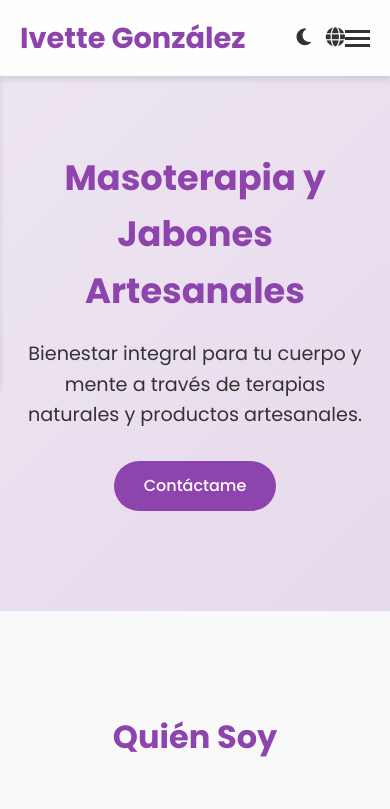
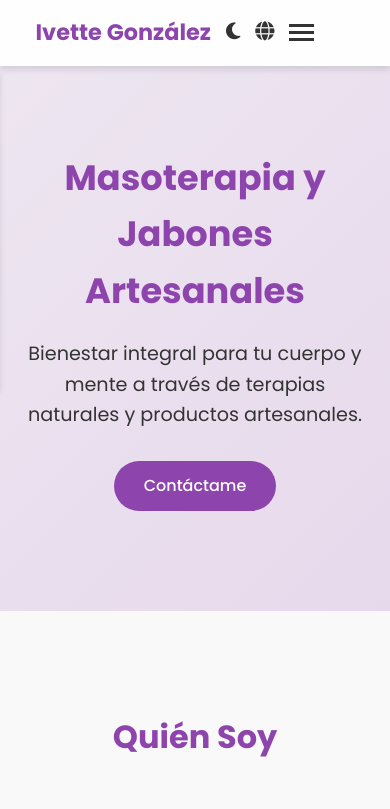
Before and after one commit to Iyov/IvetteGonzalez.cl, a plain HTML site: page index.html in a window 390 px wide. Shown: the top 809 px of the page. Drawn offline with Linux system fonts and the light colour scheme.

Commit message:
Fix errors

```diff
--- a/css/index.css
+++ b/css/index.css
@@ -115,6 +115,7 @@ header {
     background-color: var(--text-color);
     margin: 2px 0;
     transition: var(--transition);
+    margin-left: 15px;
 }
 
 section {
@@ -407,6 +408,27 @@ footer {
 
 /* Responsive styles */
 @media (max-width: 768px) {
+    .header-content {
+        display: flex;
+        justify-content: center;
+        align-items: flex-start;
+        padding: 15px 0;
+        margin-left: -40px;
+    }
+
+    .logo {
+        font-size: 1.4rem;
+        font-weight: 700;
+        color: var(--primary-color);
+        text-decoration: none;
+    }
+
+    .controls {
+        display: flex;
+        align-items: center;
+        padding-top: 6px;
+    }
+
     .nav-links {
         position: fixed;
         top: 70px;
--- a/js/index.js
+++ b/js/index.js
@@ -76,8 +76,17 @@ function switchLanguage(lang) {
         }
     });
 
-    // Actualizar tooltips
-    updateTooltip(themeToggleBtn, lang);
+    // Actualizar botones de tema e idioma
+    //updateTooltip(themeToggleBtn, lang); // Fix error 2025-09-10
+    if (document.body.classList.contains('dark-mode')) {
+        themeToggleBtn.innerHTML = '<i class="fas fa-sun"></i>';
+        localStorage.setItem('theme', 'dark');
+        updateTooltip(themeToggleBtn, lang);
+    } else {
+        themeToggleBtn.innerHTML = '<i class="fas fa-moon"></i>';
+        localStorage.setItem('theme', 'light');
+        updateTooltip(themeToggleBtn, lang);
+    }
     updateTooltip(languageToggleBtn, lang);
 
     localStorage.setItem('language', lang);
```
